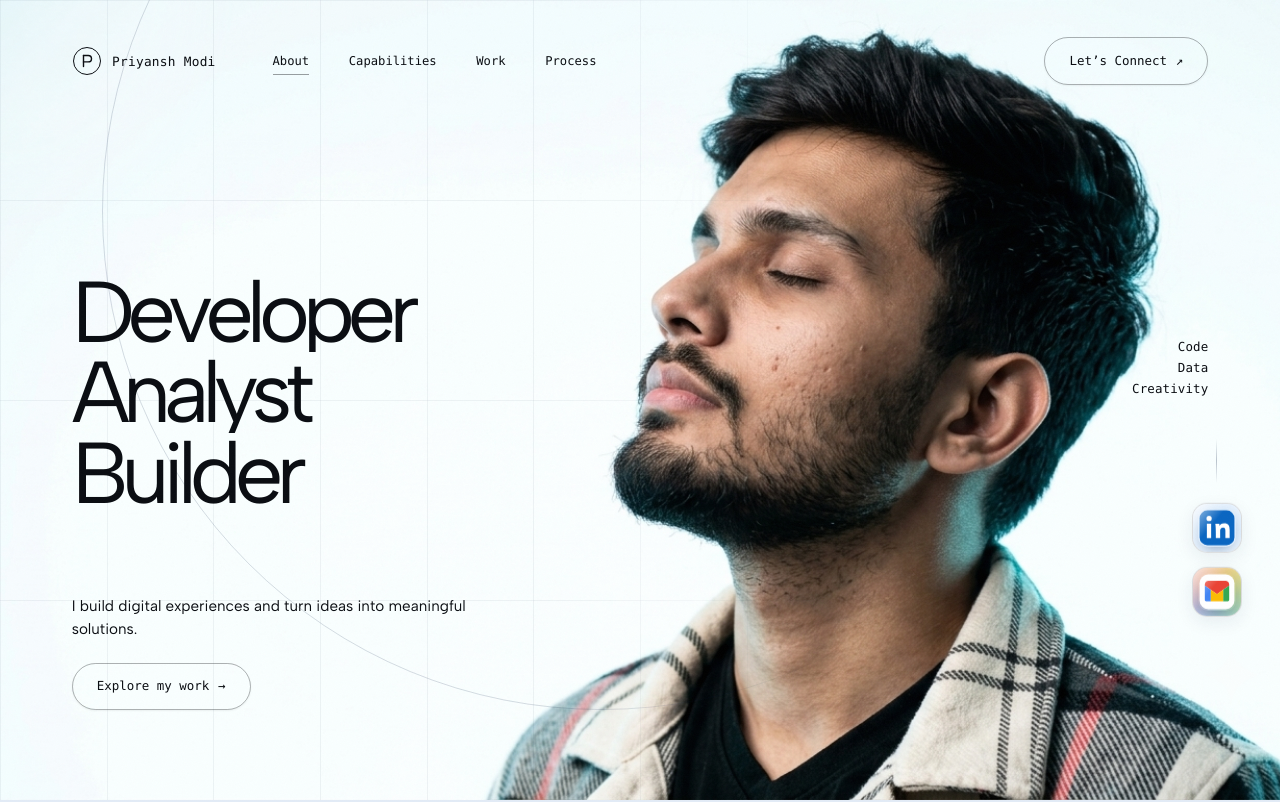
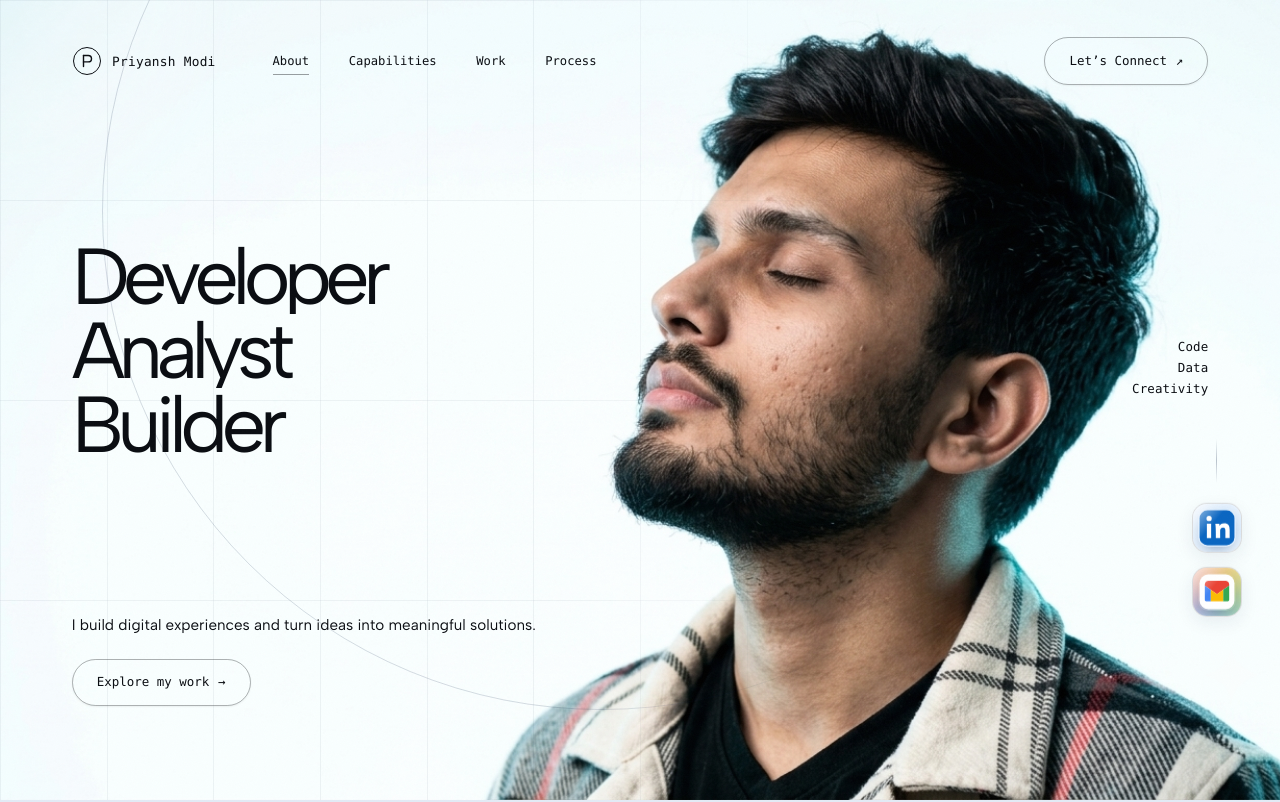
Before and after one commit to priyanshmodi77/my-portfolio., a Next.js app: page / in a window 1280 px wide. Shown: the top 802 px of the page. Built offline with nearby package versions, Linux system fonts and the light colour scheme; a web font is replaced by a local one.

Commit message:
Update glass hero styles

```diff
--- a/components/glass-hero.module.css
+++ b/components/glass-hero.module.css
@@ -548,3 +548,27 @@
     font-size: 0.88rem;
   }
 }
+
+/* Desktop hero: prevent headline and intro overlap */
+
+@media (min-width: 768px) {
+  .headline {
+    top: 30%;
+    left: max(5.6vw, 2rem);
+    right: auto;
+    width: 42%;
+    max-width: 42%;
+    font-size: clamp(4.5rem, 6.2vw, 6.8rem);
+    line-height: 0.93;
+  }
+
+  .bottomLeft {
+    left: max(5.6vw, 2rem);
+    bottom: max(3rem, env(safe-area-inset-bottom));
+    max-width: 32rem;
+  }
+
+  .intro {
+    max-width: 30rem;
+  }
+}
```
